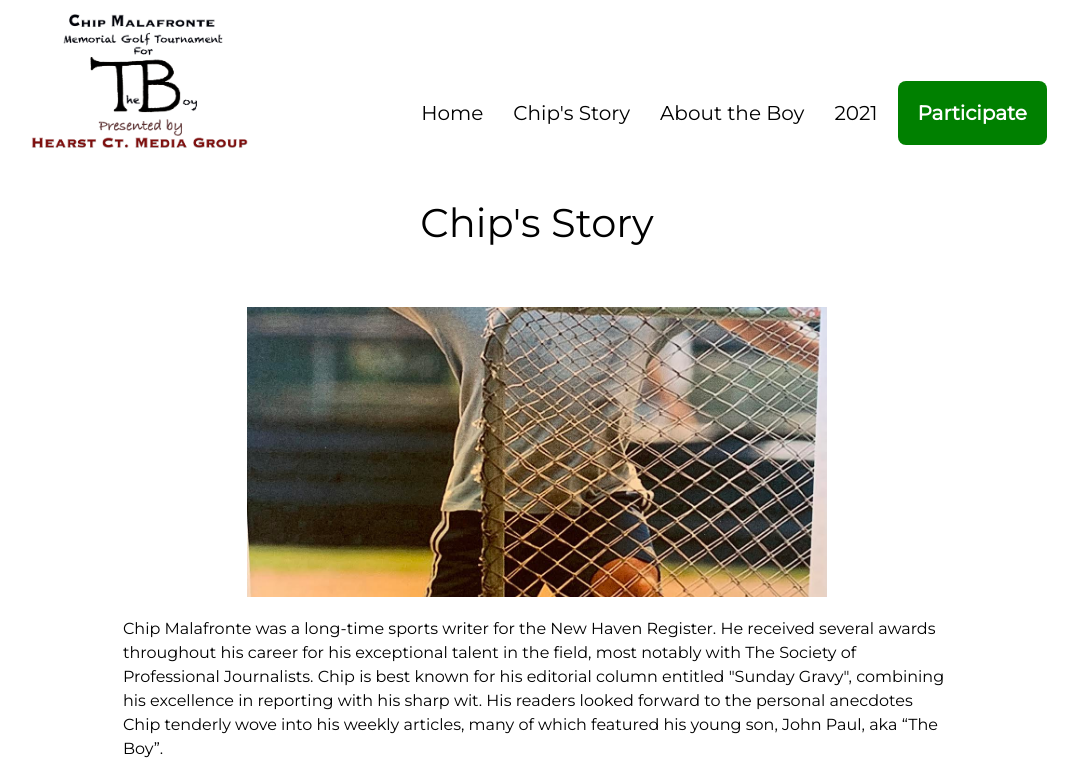
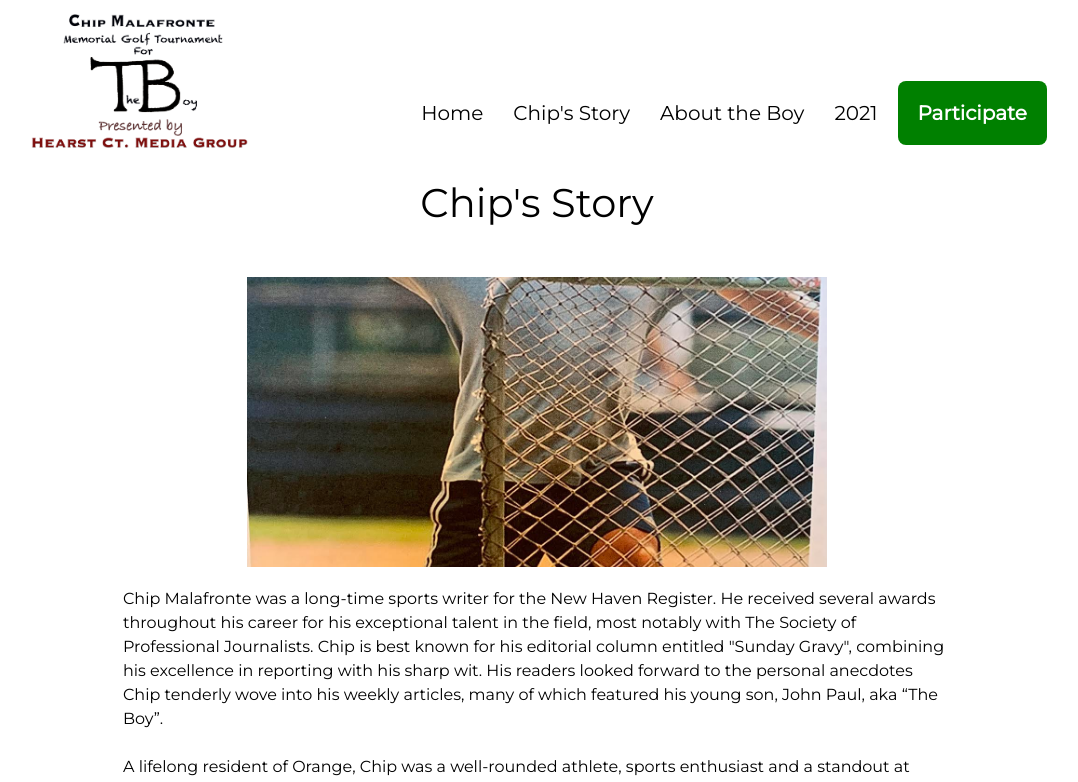
Before and after one commit to frankmalafronte/theBoy, a Gatsby site: page /chip in a window 1280 px wide. Shown: the top 782 px of the page, without its empty margins (103-1181 px from the left). Built offline with nearby package versions, Linux system fonts and the light colour scheme; Gatsby itself is replaced by a stand-in of ours.

Commit message:
removed border bottom desk

```diff
--- a/src/components/styles.module.css
+++ b/src/components/styles.module.css
@@ -310,6 +310,7 @@ width:0px
     height:130px;
     flex-direction: row;
     padding-bottom:2%;
+    border-bottom: 0px;
   }
 
   .navLink {
@@ -362,7 +363,6 @@ width:0px
 
   .title {
     text-align: center;
-    padding-bottom: 20px;
     margin: 0 auto;
     font-size: 250%;
   }
```
